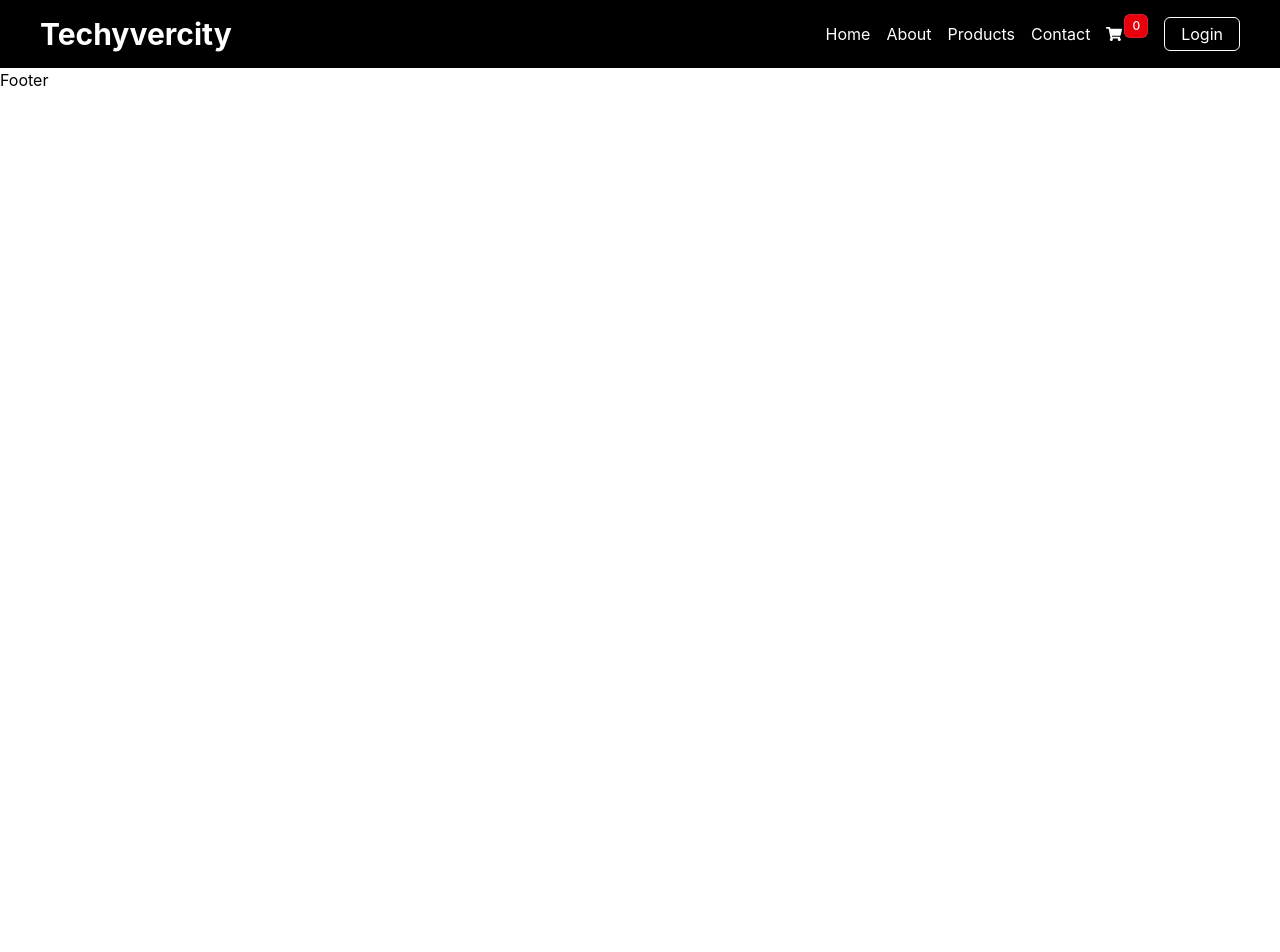
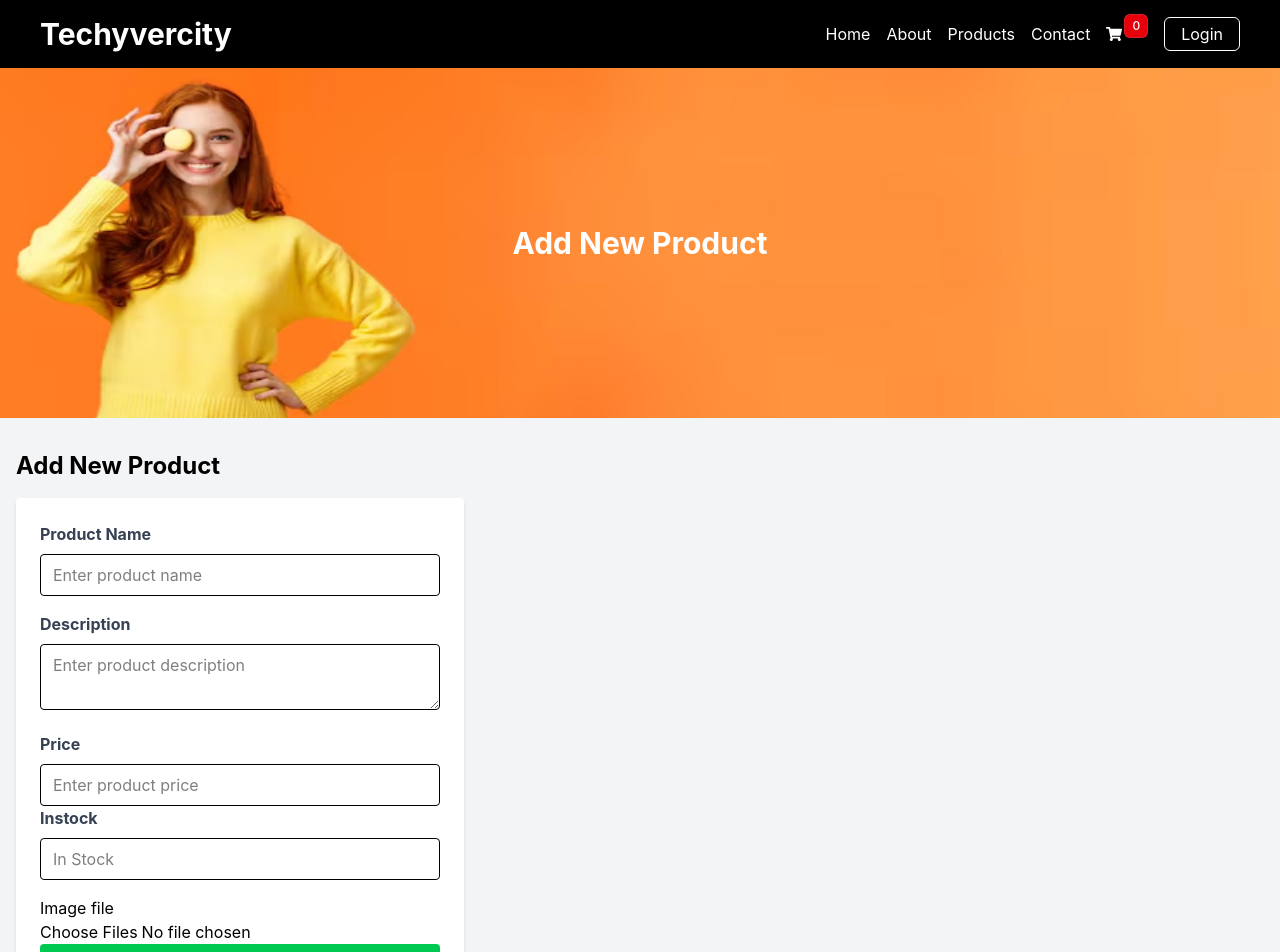
Before and after one commit to Raju-bit-creator/react-march, a React app: page /addproduct in a window 1280 px wide. Shown: the top 952 px of the page. Before the commit the page ends 800 px from the top, so only its background shows below. Built offline with nearby package versions, Linux system fonts and the light colour scheme; the HTML template or start-up script is replaced by a standard one.

Commit message:
cart items and  add product ui

```diff
--- a/package.json
+++ b/package.json
@@ -10,6 +10,7 @@
     "preview": "vite preview"
   },
   "dependencies": {
+    "axios": "^1.15.2",
     "react": "^19.2.4",
     "react-dom": "^19.2.4",
     "react-icons": "^5.6.0",
--- a/src/App.jsx
+++ b/src/App.jsx
@@ -14,6 +14,8 @@ import Signup from "./components/Signup";
 import ProductState from "./context/ProductState";
 import Product from "./components/Product";
 import SingleProduct from "./components/SingleProduct";
+import AddProduct from "./components/AddProduct";
+import CartItems from "./components/CartItems";
 
 function App() {
   const [count, setCount] = useState(0);
@@ -44,6 +46,8 @@ function App() {
             <Route path="/register" element={<Signup />} />
             <Route path="/products" element={<Product />} />
             <Route path="/products/:id/:category" element={<SingleProduct />} />
+            <Route path="/addproduct" element={<AddProduct />} />
+            <Route path="/cartitems" element={<CartItems />} />
           </Routes>
           <Footer />
         </Router>
--- /dev/null
+++ b/src/components/AddProduct.jsx
@@ -0,0 +1,151 @@
+import React from "react";
+import SmallHero from "./SmallHero";
+import axios from "axios";
+import { data } from "react-router-dom";
+
+const AddProduct = () => {
+  const [product, setProduct] = React.useState({
+    name: "",
+    description: "",
+    price: "",
+    instock: "",
+    image: "",
+  });
+
+  const handleSubmit = async (e) => {
+    e.preventDefault();
+    console.log("product created");
+    const formData = new FormData();
+    formData.append("title", product.title);
+    formData.append("description", product.description);
+    formData.append("price", product.price);
+    formData.append("instock", product.instock);
+
+    if (product.image) {
+      formData.append("myfile", product.image);
+    }
+
+    try {
+      const response = await axios.post(
+        "https://jsonplaceholder.typicode.com/todos/post",
+        formData,
+        {
+          headers: {
+            "auth-token": localStorage.getItem("token"),
+          },
+        },
+      );
+      const data = await response.data;
+      console.log("create product ", data);
+      setProduct({
+        name: "",
+        description: "",
+        price: "",
+        instock: "",
+        image: "",
+      });
+    } catch (error) {
+      console.log(error);
+    }
+  };
+
+  const handleChange = (e) => {
+    if (e.target.type === "file") {
+      setProduct({ ...product, [e.target.name]: e.target.files[0] });
+      console.log("uploaded file", e.target.files[0]);
+    } else {
+      setProduct({ ...product, [e.target.name]: e.target.value });
+    }
+  };
+  return (
+    <div>
+      <SmallHero title="Add New Product" />
+      <div className="min-h-screen flex flex-col items-center bg-gray-100">
+        <div className="max-w-7xl w-full px-4 py-8">
+          <h1 className="text-2xl font-bold mb-4">Add New Product</h1>
+          <form
+            onSubmit={handleSubmit}
+            className="bg-white p-6 rounded shadow-md w-full max-w-md"
+          >
+            <div className="mb-4">
+              <label
+                htmlFor="name"
+                className="block text-gray-700 font-bold mb-2"
+              >
+                Product Name
+              </label>
+              <input
+                type="text"
+                id="name"
+                value={product.name}
+                name="name"
+                onChange={handleChange}
+                className="w-full px-3 py-2 border rounded focus:outline-none focus:ring focus:border-blue-300"
+                placeholder="Enter product name"
+              />
+            </div>
+            <div className="mb-4">
+              <label
+                htmlFor="description"
+                className="block text-gray-700 font-bold mb-2"
+              >
+                Description
+              </label>
+              <textarea
+                id="description"
+                name="description"
+                value={product.description}
+                onChange={handleChange}
+                className="w-full px-3 py-2 border rounded focus:outline-none focus:ring focus:border-blue-300"
+                placeholder="Enter product description"
+              ></textarea>
+            </div>
+            <div className="mb-4">
+              <label
+                htmlFor="price"
+                className="block text-gray-700 font-bold mb-2"
+              >
+                Price
+              </label>
+              <input
+                type="number"
+                id="price"
+                name="price"
+                value={product.price}
+                onChange={handleChange}
+                className="w-full px-3 py-2 border rounded focus:outline-none focus:ring focus:border-blue-300"
+                placeholder="Enter product price"
+              />
+              <label
+                htmlFor="price"
+                className="block text-gray-700 font-bold mb-2"
+              >
+                Instock
+              </label>
+              <input
+                type="number"
+                id="instock"
+                name="instock"
+                value={product.instock}
+                onChange={handleChange}
+                className="w-full px-3 py-2 border rounded focus:outline-none focus:ring focus:border-blue-300"
+                placeholder="In Stock"
+              />
+            </div>
+            <label>Image file</label>
+            <input type="file" name="image" multiple onChange={handleChange} />
+
+            <button
+              type="submit"
+              className="w-full px-4 py-2 bg-green-500 text-white rounded hover:bg-green-600"
+            >
+              Add Product
+            </button>
+          </form>
+        </div>
+      </div>
+    </div>
+  );
+};
+
+export default AddProduct;
--- /dev/null
+++ b/src/components/CartItems.jsx
@@ -0,0 +1,111 @@
+import React, { useContext } from "react";
+import SmallHero from "./SmallHero";
+import ProductContext from "../context/ProductContext";
+import LoginImage from "../assets/login.png";
+
+const CartItems = () => {
+  const context = useContext(ProductContext);
+  const {
+    state: { cart },
+    dispatch,
+  } = context;
+  const cartData = cart;
+  console.log("cartdata", cartData);
+
+  const Total = cartData.reduce((acc, cur) => acc + cur.price * cur.qty, 0);
+  console.log("cart total", Total);
+
+  return (
+    <div>
+      <SmallHero title="My Cart Items" />
+
+      <div className="min-h-screen flex flex-col items-center bg-gray-100">
+        <div className="max-w-7xl w-full px-4 py-8">
+          <h4 className="text-2xl font-bold mb-6 text-gray-700">
+            My Cart List
+          </h4>
+
+          <div className="overflow-x-auto bg-white shadow-md rounded-2xl">
+            <table className="min-w-full text-left">
+              <thead className="bg-gray-200 text-gray-700 uppercase text-sm">
+                <tr>
+                  <th className="px-6 py-3">Image</th>
+                  <th className="px-6 py-3">Name</th>
+                  <th className="px-6 py-3">Description</th>
+                  <th className="px-6 py-3">Price</th>
+                  <th className="px-6 py-3">Stock</th>
+                </tr>
+              </thead>
+
+              <tbody>
+                {cartData.map((item, index) => (
+                  <tr
+                    key={item._id}
+                    className="border-b hover:bg-gray-50 transition"
+                  >
+                    <td className="px-6 py-4">
+                      <img src={LoginImage} height={50} width={50} />
+                    </td>
+                    <td className="px-6 py-4 font-medium text-gray-800">
+                      {item.name}
+                    </td>
+                    <td className="px-6 py-4 text-gray-600">
+                      {item.description}
+                    </td>
+                    <td className="px-6 py-4 text-green-600 font-semibold">
+                      ${item.price}
+                    </td>
+                    <td className="px-6 py-4">
+                      <div>
+                        <select
+                          value={item.qty}
+                          onChange={(e) =>
+                            dispatch({
+                              type: "UPDATE_CART_ITEM",
+                              payload: { _id: item._id, qty: e.target.value },
+                            })
+                          }
+                        >
+                          {[...Array(item.instock).keys()].map((x) => (
+                            <option key={x + 1} value={x + 1}>
+                              {x + 1}
+                            </option>
+                          ))}
+                        </select>
+                      </div>
+                    </td>
+                  </tr>
+                ))}
+              </tbody>
+            </table>
+          </div>
+        </div>
+        <div className="flex justify-end mt-6">
+          <div className="bg-white shadow-md rounded-xl p-6 w-full max-w-sm">
+            <h3 className="text-lg font-semibold text-gray-700 mb-4">
+              Order Summary
+            </h3>
+
+            <div className="flex justify-between text-gray-600 mb-2">
+              <span>Items</span>
+              <span>{cartData.length}</span>
+            </div>
+
+            <div className="flex justify-between text-gray-600 mb-4">
+              <span>Total</span>
+              <span className="font-bold text-green-600">
+                ${Total.toFixed(2)}
+              </span>
+            </div>
+
+            <button className="w-full bg-blue-600 text-white py-2 rounded-lg hover:bg-blue-700 transition">
+              Checkout
+            </button>
+          </div>
+        </div>
+      </div>
+    </div>
+  );
+};
+
+export default CartItems;
--- a/src/components/Navbar.jsx
+++ b/src/components/Navbar.jsx
@@ -36,12 +36,14 @@ const Navbar = ({ title }) => {
                 <li className="text-white">Contact</li>
               </Link>
             </ul>
+            <Link to="/cartitems">
               <div className="relative flex items-center gap-0.5">
                 <FaShoppingCart className="text-white" />
                 <span className="inline-flex -mt-[16px] items-center rounded-md bg-red-600 px-2 py-1 text-xs font-medium text-white inset-ring inset-ring-gray-400/20">
                   {cart.length}
                 </span>
               </div>
+            </Link>
             <Link to="/login">
               <button
                 onClick={handleClick}
--- a/src/components/Product.jsx
+++ b/src/components/Product.jsx
@@ -66,7 +66,15 @@ const Product = () => {
       <SmallHero title={title} />
       <div className="min-h-screen flex flex-col items-center bg-gray-100">
         <div className="max-w-7xl w-full px-4 py-8">
-          <h1 className="text-2xl font-bold mb-4">Products List</h1>
+          <div className="flex justify-between ">
+            <h1 className="text-2xl font-bold mb-4">Products List</h1>
+            <button
+              onClick={() => navigate("/addproduct")}
+              className="mb-4 px-4 py-2 bg-green-500 text-white rounded hover:bg-green-600"
+            >
+              Add New Product
+            </button>
+          </div>
           <div className="mb-4 flex items-center">
             {prod?.map((product) => (
               <div
--- a/src/context/ProductState.jsx
+++ b/src/context/ProductState.jsx
@@ -9,7 +9,7 @@ const ProductState = (props) => {
       name: "apple",
       description: "This is product apple",
       price: 10.99,
-      instock: 5,
+      instock: 3,
       category: "fruit",
     },
     {
--- a/src/context/Reducer.jsx
+++ b/src/context/Reducer.jsx
@@ -10,6 +10,13 @@ export const cartReducer = (state, action) => {
         ...state,
         cart: state.cart.filter((item) => item._id !== action.payload._id),
       };
+    case "UPDATE_CART_ITEM":
+      return {
+        ...state,
+        cart: state.cart.filter((c) =>
+          c._id === action.payload._id ? (c.qty = action.payload.qty) : c.qty,
+        ),
+      };
     default:
       return state;
   }
```
Also changed, not shown: 1 other file (tests, documents, lock files or other folders). Lines whose indentation alone changed are shown as unchanged.
